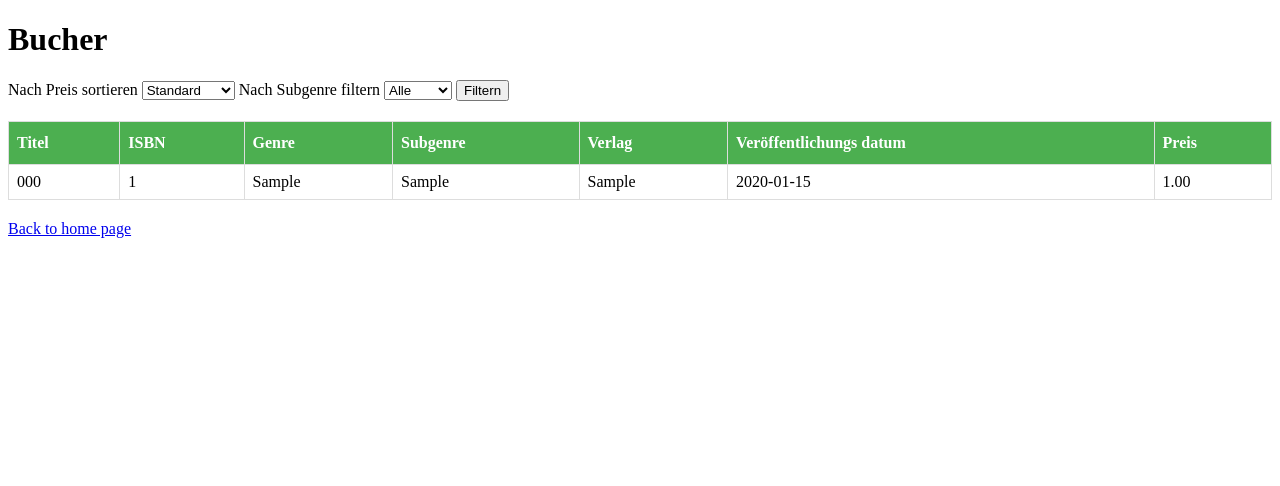
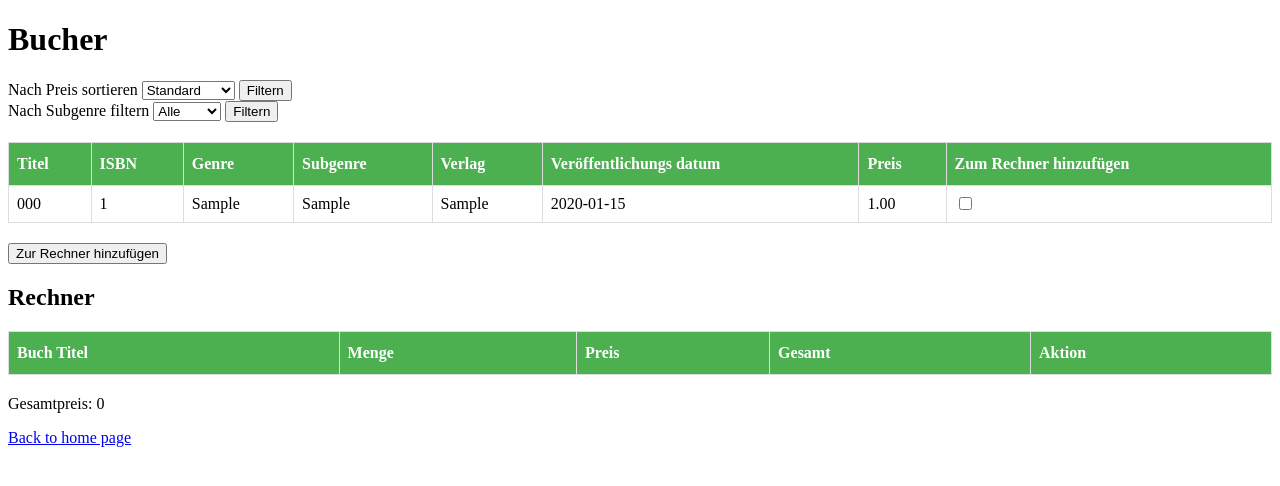
Before and after one commit to svenlanao/projekt, a Flask app: page /bucher in a window 1280 px wide. Shown: the top 486 px of the page. Run offline with Flask 3, Linux system fonts and the light colour scheme; tables that the repository leaves empty hold one stand-in row (values such as "Sample post"); lists and menus that the app fills with data are empty.

Commit message:
Filtros completos

```diff
--- a/app/routes.py
+++ b/app/routes.py
@@ -1,7 +1,9 @@
-from flask import Blueprint, render_template, request
+from flask import Blueprint, render_template, request, redirect, url_for
 from .models import db, Autor, Buch, Genre, Subgenre
 
 main_routes = Blueprint('main_routes', __name__)
+
+rechner = {}
 
 #Homepage
 @main_routes.route('/')
@@ -23,22 +25,65 @@ def autoren():
 def bucher():
     subgenre = request.args.get('subgenre')
     if subgenre:
-        bucher = Buch.query.join(Subgenre).filter(Subgenre.subgenre==subgenre).all()
+        bucher = Buch.query.join(Subgenre).filter(Subgenre.subgenre == subgenre).all()
     else:
         bucher = Buch.query.all()
 
     order = request.args.get('order', default=None)
     if order == 'desc':
-        bucher = Buch.query.order_by(Buch.preis.desc()).all()
+        bucher = sorted(bucher, key=lambda x: x.preis, reverse=True)
     elif order == 'asc':
-        bucher = Buch.query.order_by(Buch.preis.asc()).all()
-    return render_template('bucher.html', bucher=bucher, order=order)
+        bucher = sorted(bucher, key=lambda x: x.preis)
+    return render_template('bucher.html', bucher=bucher, order=order, rechner=rechner, total_price=gesamtsumme_berechnen())
+
+#Aus dem Rechner entfernen
+@main_routes.route('/aus_dem_rechner_entfernen/<int:book_id>', methods = ['POST'])
+def enfernen(book_id):
+    if book_id in rechner:
+        del rechner[book_id]
+    return redirect(url_for('main_routes.bucher'))
+
+#Zur Rechner hinzufügen
+@main_routes.route('/zur_rechner_addieren/<int:book_id>', methods=['POST'])
+def addieren(book_id):
+    menge = int(request.form['menge'])
+    if book_id in rechner:
+        rechner[book_id]['quantity'] += menge
+    else:
+        book = Buch.query.get(book_id)
+        rechner[book_id] = {'book_titel':book.titel, 'quantity':menge, 'price':book.preis}
+    return redirect(url_for('main_routes.bucher'))
+
+@main_routes.route('/mehrfache_addieren', methods=['POST'])
+def mehrfache_addieren():
+    selected_books = request.form.getlist('selected_books')
+    for book_id in selected_books:
+        book_id = int(book_id)
+        menge = int(request.form.get(f'menge_{book_id}', 1))
+        if book_id in rechner:
+            rechner[book_id]['quantity'] += menge
+        else:
+            book = Buch.query.get(book_id)
+            rechner[book_id] = {'book_titel': book.titel, 'quantity': menge, 'price': book.preis}
+    return redirect(url_for('main_routes.bucher'))
+
+#Menge aktualisieren
+@main_routes.route('/menge_aktualisieren/<int:book_id>', methods=['POST'])
+def aktualisieren(book_id):
+    menge = int(request.form['menge'])
+    if book_id in rechner:
+        rechner[book_id]['quantity'] = menge
+    return redirect(url_for('main_routes.bucher'))
+
+#Gesamtsumme berechnen
+def gesamtsumme_berechnen():
+    total = 0
+    for book_id, book_data in rechner.items():
+        total += book_data['price'] * book_data['quantity']
+    return total
 
 #Genre
 @main_routes.route('/genres')
 def genre_subgenre():
     genres = Genre.query.all()
     return render_template('genre_subgenre.html', genres=genres)
-
-
-#
--- a/app/templates/bucher.html
+++ b/app/templates/bucher.html
@@ -4,25 +4,31 @@
 
 {% block body %}
 <h1>Bucher</h1>
+<div>
     <form action="{{ url_for('main_routes.bucher') }}" method="GET">
         <label for="order">Nach Preis sortieren</label>
         <select name="order" id="order">
             <option value="">Standard</option>
-        <option value="asc">Aufsteigend</option>
-        <option value="desc">Absteigend</option>
+            <option value="asc" {% if order == 'asc' %}selected{% endif %}>Aufsteigend</option>
+            <option value="desc" {% if order == 'desc' %}selected{% endif %}>Absteigend</option>
         </select>
+        <button type="submit">Filtern</button>
+    </form>
+</div>
 
+<form action="{{ url_for('main_routes.bucher') }}" method="GET">
     <label for="subgenre">Nach Subgenre filtern</label>
     <select name="subgenre" id="subgenre">
         <option value="">Alle</option>
         {% set subgenres = bucher|map(attribute='subgenre.subgenre')|list|unique %}
         {% for subgenre in subgenres %}
-        <option value="{{ subgenre }}">{{ subgenre }}</option>
+        <option value="{{ subgenre }}" {% if request.args.get('subgenre') == subgenre %}selected{% endif %}>{{ subgenre }}</option>
         {% endfor %}
     </select>
     <button type="submit">Filtern</button>
 </form>
 
+<form action="{{ url_for('main_routes.mehrfache_addieren') }}" id="rechner-form" method="POST">
    <table>
         <thead>
             <tr>
@@ -33,6 +39,7 @@
                 <th>Verlag</th>
                 <th>Veröffentlichungs datum</th>
                 <th>Preis</th>
+                <th>Zum Rechner hinzufügen</th>
             </tr>
         </thead>
         <tbody>
@@ -45,10 +52,46 @@
                 <td>{{ buch.verlag }}</td>
                 <td>{{ buch.veroffentlichungsdatum }}</td>
                 <td>{{ buch.preis }}</td>
+                <td><input type="checkbox" name="selected_books" value="{{ buch.buch_id }}"></td>
             </tr>
             {% endfor %}
         </tbody>
     </table>
+    <button type="submit">Zur Rechner hinzufügen</button>
+</form>
+
+<h2>Rechner</h2>
+<table>
+    <thead>
+        <tr>
+            <th>Buch Titel</th>
+            <th>Menge</th>
+            <th>Preis</th>
+            <th>Gesamt</th>
+            <th>Aktion</th>
+        </tr>
+    </thead>
+    <tbody>
+        {% for book_id, book_data in rechner.items() %}
+        <tr>
+            <td>{{ book_data['book_titel'] }}</td>
+            <td>{{ book_data['quantity'] }}</td>
+            <td>{{ book_data['price'] }}</td>
+            <td>{{ book_data['quantity'] * book_data['price'] }}</td>
+            <td>
+                <form action="{{ url_for('main_routes.enfernen', book_id=book_id) }}" method="post">
+                    <button type="submit">Entfernen</button>
+                </form>
+                <form action="{{ url_for('main_routes.aktualisieren', book_id=book_id) }}" method="post">
+                    <input type="number" name="menge" value="{{ book_data['quantity'] }}" required>
+                    <button type="submit">Aktualisieren</button>
+                </form>
+            </td>
+        </tr>
+        {% endfor %}
+    </tbody>
+</table>
+<p>Gesamtpreis: {{ total_price }}</p>
 
 <a href="{{ url_for('main_routes.home') }}">Back to home page</a>
 {% endblock %}
```
Lines whose indentation alone changed are shown as unchanged.
